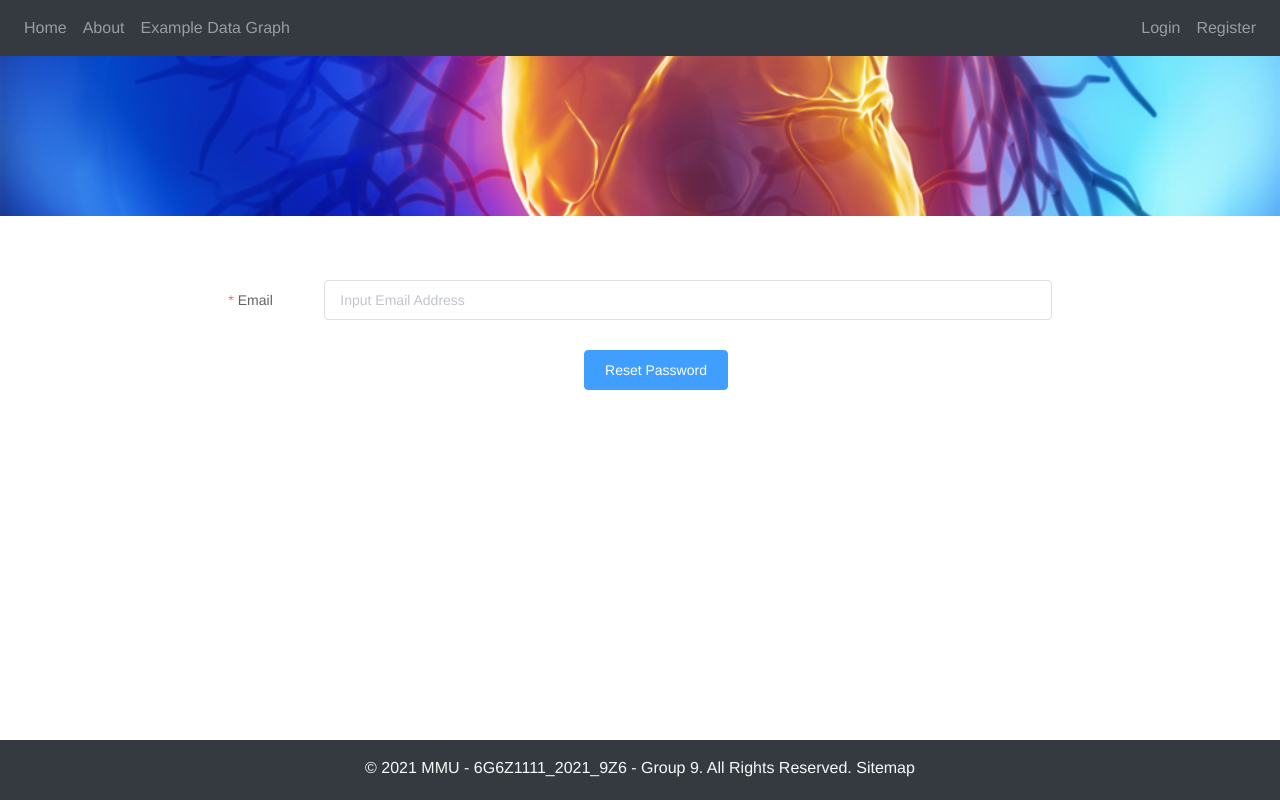
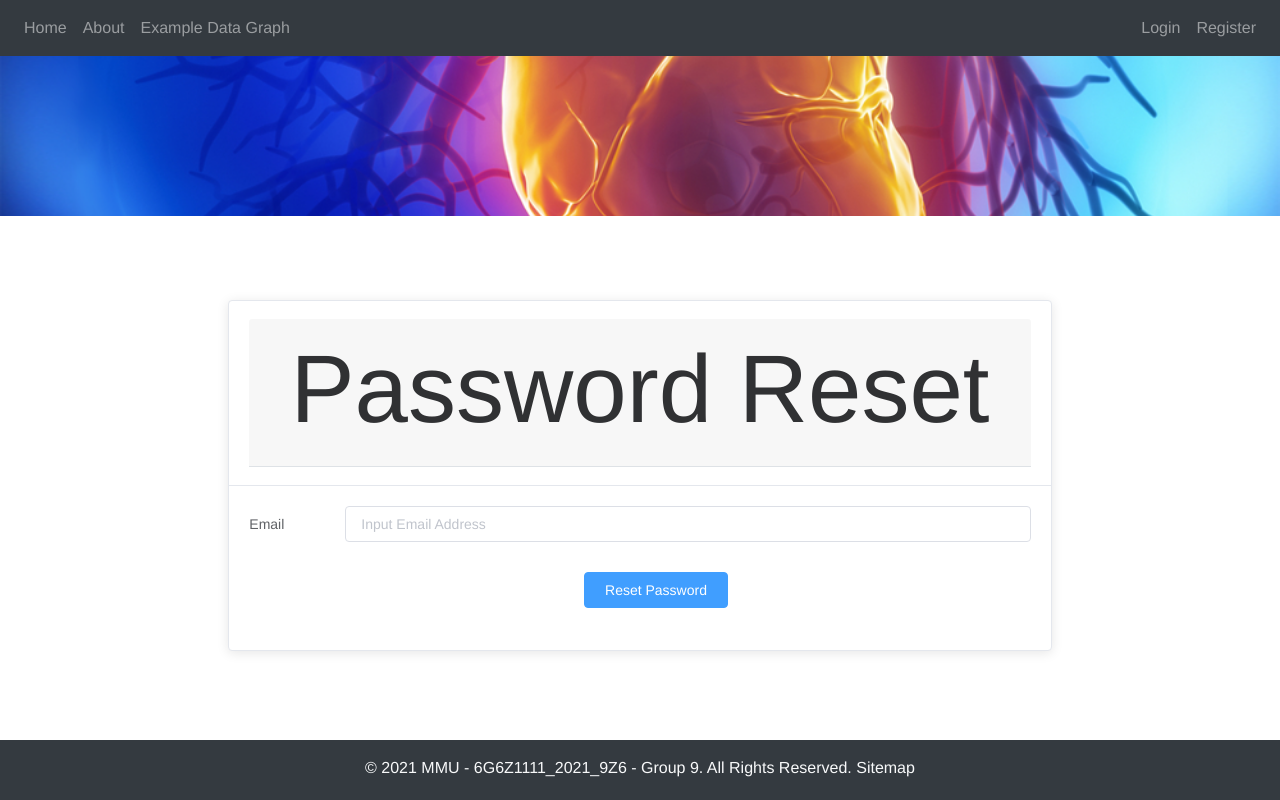
Before and after one commit to Gawain112/Advanced-web-project, a Vue app: page /password-reset in a window 1280 px wide. Built offline with nearby package versions, Linux system fonts and the light colour scheme.

Commit message:
LoginForm edits and Forgot Password notification message

```diff
--- /dev/null
+++ b/src/components/account/ForgotPasswordForm.vue
@@ -0,0 +1,54 @@
+<template>
+  <el-form label-position="left" label-width="6rem" :size="size">
+    <el-form-item label="Email" prop="email">
+      <el-input v-model="email" placeholder="Input Email Address"></el-input>
+    </el-form-item>
+
+    <el-form-item>
+      <el-button style="margin-left: -4rem;" type="primary" @click="sendEmail()"
+        >Reset Password</el-button
+      >
+    </el-form-item>
+
+    <el-alert v-if="errorMsg" title="Error" type="error" effect="dark">
+      {{ errorMsg }}
+    </el-alert>
+  </el-form>
+</template>
+
+<script>
+import firebase from "firebase";
+export default {
+  name: "ForgotPasswordForm",
+  emits: ["emailSent"],
+
+  data() {
+    return {
+      email: "",
+      error: null,
+      emailSending: false,
+    };
+  },
+  methods: {
+    sendEmail() {
+      if (!this.email) {
+        this.error = "Please type in a valid email address.";
+        return;
+      }
+      this.$emit("emailSent", this.email);
+      this.error = null;
+      this.emailSending = true;
+      firebase
+        .auth()
+        .sendPasswordResetEmail(this.email)
+        .then(() => {
+          this.emailSending = false;
+        })
+        .catch(error => {
+          this.emailSending = false;
+          this.error = error.message;
+        });
+    },
+  },
+};
+</script>
--- a/src/components/account/LoginForm.vue
+++ b/src/components/account/LoginForm.vue
@@ -7,25 +7,22 @@
     :size="size"
   >
     <el-form-item
-      label="Username"
-      prop="username"
+      label="Email"
+      prop="email"
       :rules="[
         {
           required: true,
-          message: 'Username cannot be blank',
+          message: 'Email cannot be blank',
           trigger: 'blur',
         },
         {
           min: 3,
-          message: 'Username must be 3 characters or more',
+          message: 'Email must be 3 characters or more',
           trigger: 'blur',
         },
       ]"
     >
-      <el-input
-        v-model="loginModel.username"
-        placeholder="Input Username"
-      ></el-input>
+      <el-input v-model="loginModel.email" placeholder="Input Email"></el-input>
     </el-form-item>
 
     <el-form-item
@@ -83,7 +80,7 @@ export default {
   emits: ["loggedIn"],
   data() {
     return {
-      loginModel: ref({ username: "", password: "" }),
+      loginModel: ref({ email: "", password: "" }),
       loginAttempts: 0,
       errorMsg: ref(""),
     };
@@ -102,13 +99,11 @@ export default {
       let context = this;
 
       let password = this.loginModel.password;
-      let username = this.loginModel.username;
+      let email = this.loginModel.email;
 
-      firebaseAuthentication
-        .signInWithEmailAndPassword(username, password)
-        .then(
+      firebaseAuthentication.signInWithEmailAndPassword(email, password).then(
         () => {
-            context.$emit("loggedIn", username);
+          context.$emit("loggedIn", email);
         },
         error => {
           if (context.loginAttempts > 4) {
--- a/src/views/account/ForgotPassword.vue
+++ b/src/views/account/ForgotPassword.vue
@@ -1,64 +1,35 @@
 <template>
-  <el-form label-position="left" label-width="6rem" :size="size">
-    <el-form-item
-      label="Email"
-      prop="email"
-      :rules="[
-        {
-          required: true,
-          message: 'Email cannot be blank',
-          trigger: 'blur',
-        },
-        {
-          min: 3,
-          message: 'Email must be 3 characters or more',
-          trigger: 'blur',
-        },
-      ]"
-    >
-      <el-input v-model="email" placeholder="Input Email Address"></el-input>
-    </el-form-item>
-
-    <el-form-item>
-      <el-button style="margin-left: -4rem;" type="primary" @click="sendEmail()"
-        >Reset Password</el-button
-      >
-    </el-form-item>
-
-    <el-alert v-if="errorMsg" title="Error" type="error" effect="dark">
-      {{ errorMsg }}
-    </el-alert>
-  </el-form>
+  <el-main>
+    <el-card class="box-card">
+      <template #header>
+        <div class="card-header border-bottom">
+          <h1 class="display-1">Password Reset</h1>
+        </div>
+      </template>
+      <div>
+        <ForgotPasswordForm size="medium" @emailSent="resetPassword" />
+      </div>
+    </el-card>
+  </el-main>
 </template>
 
 <script>
-import firebase from "firebase";
+import ForgotPasswordForm from "@/components/account/ForgotPasswordForm.vue";
 export default {
-  data() {
-    return {
-      email: "",
-      error: null,
-      emailSending: false,
-    };
-  },
+  name: "ForgotPassword",
+  components: { ForgotPasswordForm },
+  emits: ["emailSent"],
   methods: {
-    sendEmail() {
-      if (!this.email) {
-        this.error = "Please type in a valid email address.";
-        return;
-      }
-      this.error = null;
-      this.emailSending = true;
-      firebase
-        .auth()
-        .sendPasswordResetEmail(this.email)
-        .then(() => {
-          this.emailSending = false;
-        })
-        .catch(error => {
-          this.emailSending = false;
-          this.error = error.message;
-        });
+    resetPassword(email) {
+      this.$emit("emailSent", email);
+      this.$notify({
+        title: "Success",
+        message: "Email sent to, " + email + " with a password reset link.",
+        type: "success",
+        duration: 3000,
+      });
+
+      this.$router.push("/");
     },
   },
 };
```
Lines whose indentation alone changed are shown as unchanged.
